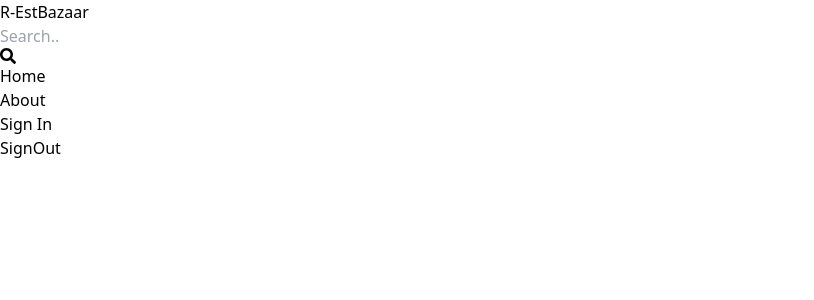
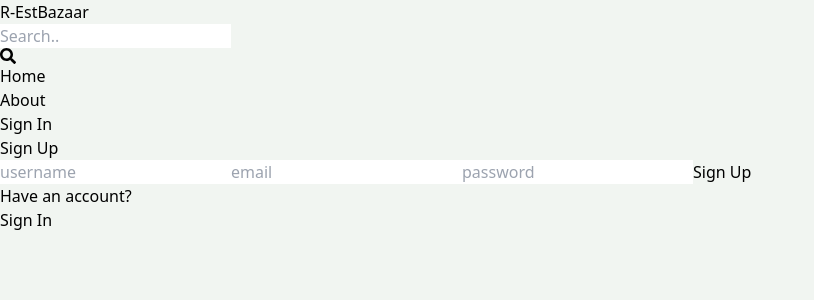
Before and after one commit to AmAyush18/Real-Estate-Bazaar, a React (Vite) app in the folder client/: page /sign-up in a window 1280 px wide. Shown: the top 300 px of the page, without its empty margins (0-814 px from the left). Built offline with nearby package versions, Linux system fonts and the light colour scheme.

Commit message:
Sign up page UI

```diff
--- a/client/src/index.css
+++ b/client/src/index.css
@@ -1,3 +1,7 @@
 @tailwind base;
 @tailwind components;
 @tailwind utilities;
+
+body {
+    background-color: rgb(241, 245, 241);
+}
--- a/client/src/pages/SignUp.jsx
+++ b/client/src/pages/SignUp.jsx
@@ -1,8 +1,22 @@
-import React from 'react'
+import { Link } from 'react-router-dom';
 
 const SignUp = () => {
   return (
-    <div>SignOut</div>
+    <div className='p-3 max-w-lg mx-auto'>
+      <h1 className='text-3xl text-center font-semibold my-7'>Sign Up</h1>
+      <form className='flex flex-col gap-4' action="">
+        <input type="text" placeholder='username' className='border p-3 rounded-lg' id='username' />
+        <input type="email" placeholder='email' className='border p-3 rounded-lg' id='email' />
+        <input type="password" placeholder='password' className='border p-3 rounded-lg' id='password' />
+        <button className='bg-slate-700 text-white p-3 rounded-lg uppercase hover:opacity-95 disabled:opacity-80'>Sign Up</button>
+      </form>
+      <div className="flex gap-2 mt-5">
+        <p>Have an account?</p>
+        <Link to='/sign-in'>
+          <span className='text-blue-600'>Sign In</span>
+        </Link>
+      </div>
+    </div>
   )
 }
 
```
